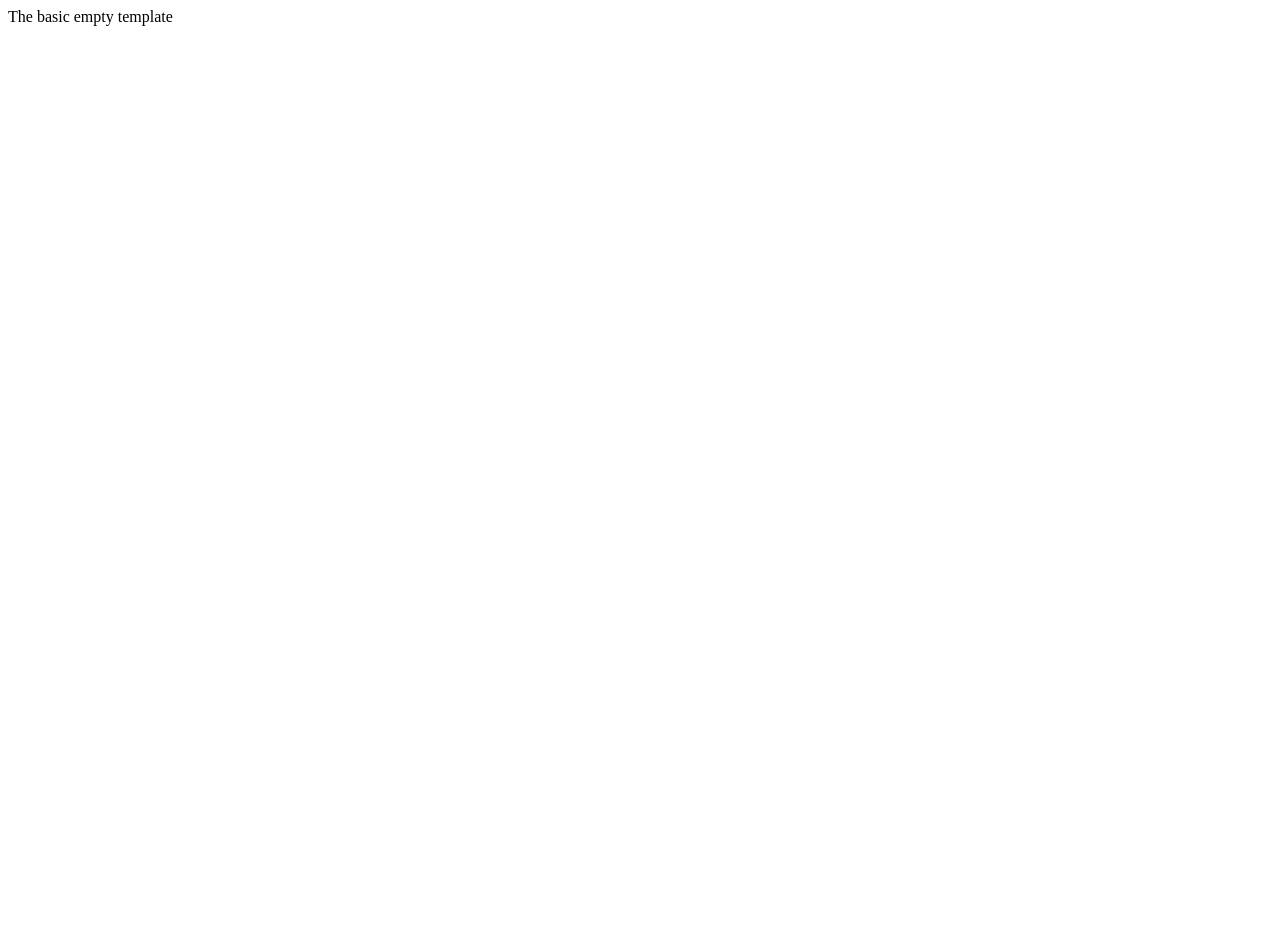
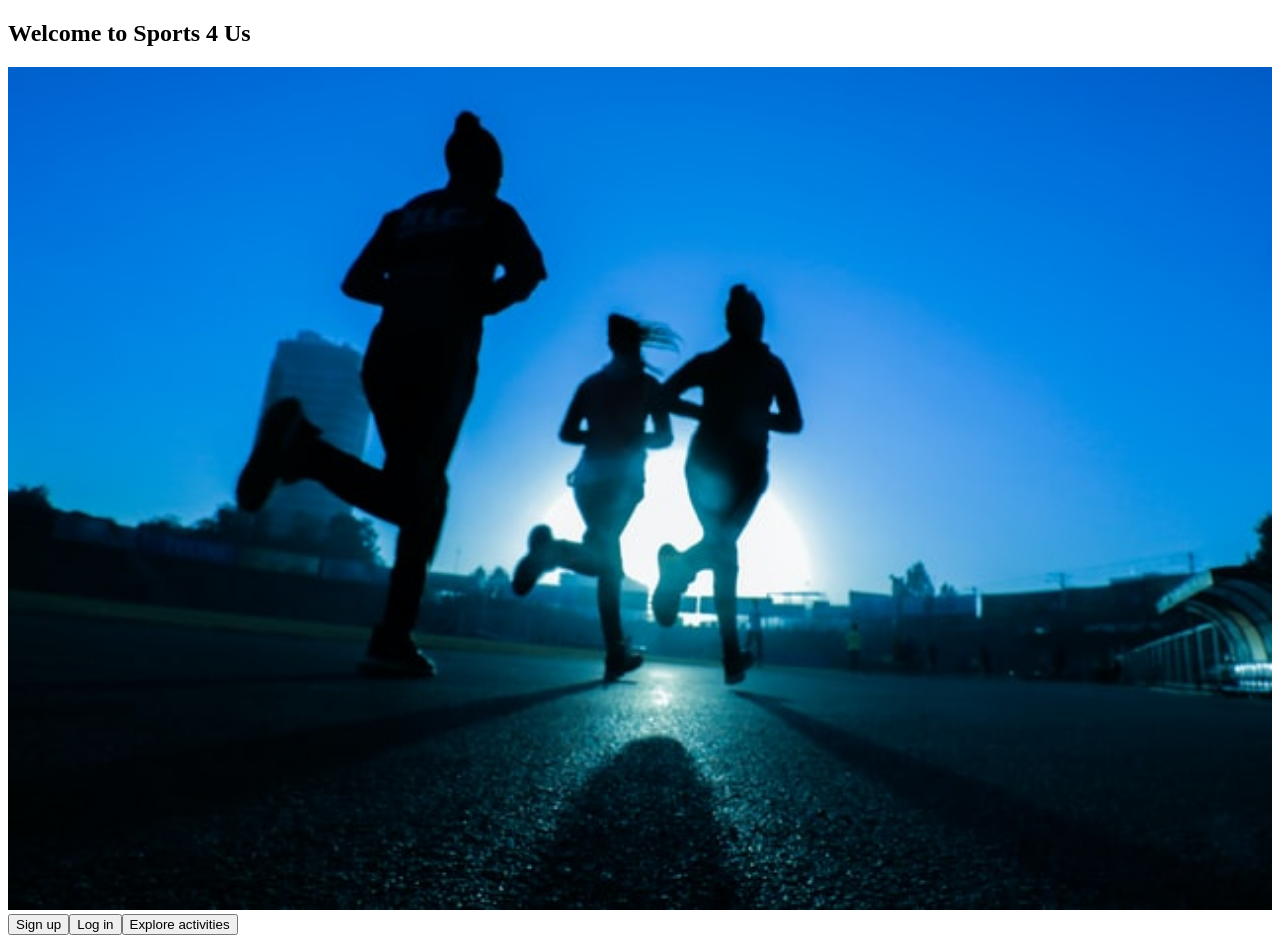
Before and after one commit to Feng-CA/sports-4-us_react, a React (Create React App) app: page / in a window 1280 px wide. Before the commit the page ends 800 px from the top, so only its background shows below. Built offline with nearby package versions, Linux system fonts and the light colour scheme.

Commit message:
creates basic home page with image and buttons

```diff
--- a/public/index.html
+++ b/public/index.html
@@ -24,7 +24,7 @@
       work correctly both with client-side routing and a non-root public URL.
       Learn how to configure a non-root public URL by running `npm run build`.
     -->
-    <title>React App</title>
+    <title>Sports 4 Us</title>
   </head>
   <body>
     <noscript>You need to enable JavaScript to run this app.</noscript>
--- a/src/components/App.js
+++ b/src/components/App.js
@@ -1,9 +1,10 @@
 import React from 'react'
+import Home from './Home'
 
 const App = () => {
   return (
     <div >
-          The basic empty template
+          <Home />
     </div>
   )
 }
--- /dev/null
+++ b/src/components/Home.js
@@ -0,0 +1,16 @@
+import home from "../assets/home.png"
+import "../styles.css"
+const Home = () => {
+    return(
+        <div className="home">
+            <h2>Welcome to Sports 4 Us</h2>
+            <img src={home} alt="landing"/>
+            <button>Sign up</button>
+            <button>Log in</button>
+            <button>Explore activities</button>
+        </div>
+    )
+
+}
+
+export default Home
--- /dev/null
+++ b/src/styles.css
@@ -0,0 +1,6 @@
+.home img {
+    width: 100%;
+    height: 90%;
+    object-fit: cover;
+    object-position: 50% 50%;
+}
```
Also changed, not shown: src/assets/home.png (added).
